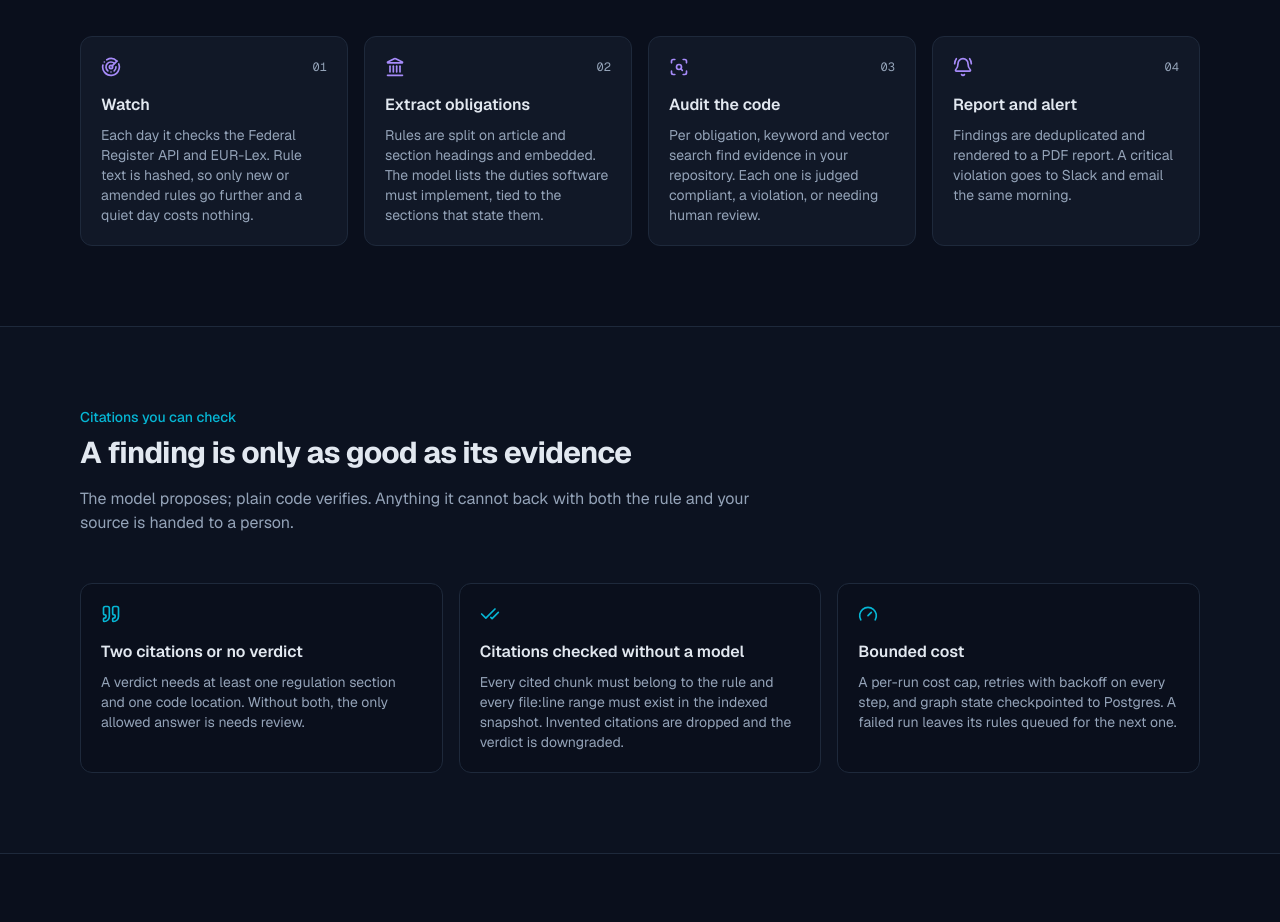
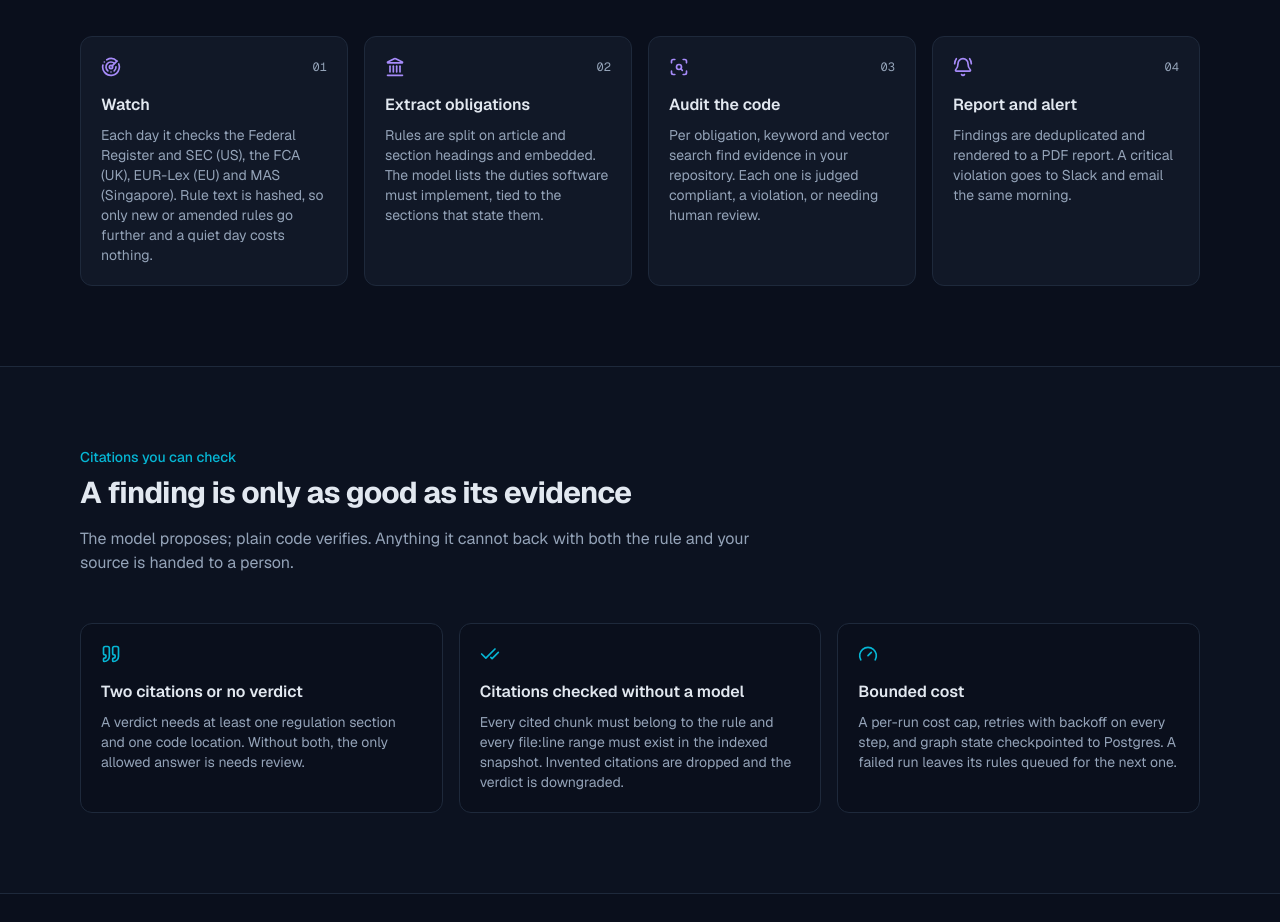
Before and after one commit to gengirish/compliance-sentinel, a Next.js app in the folder web/: page / in a window 1280 px wide. Shown: the part 940-1862 px from the top of the page. Built offline with nearby package versions, Linux system fonts and the light colour scheme.

Commit message:
Auto-commit: 2026-10-26 20:56

```diff
--- a/web/src/app/(dashboard)/rules/page.tsx
+++ b/web/src/app/(dashboard)/rules/page.tsx
@@ -15,7 +15,7 @@ export default async function RulesPage() {
     <>
       <PageHeader
         title="Tracked rules"
-        description="Regulations collected from the Federal Register and EUR-Lex. A rule is re-audited when its text changes."
+        description="Regulations collected from the Federal Register, the SEC, the FCA, EUR-Lex and MAS. A rule is re-audited when its text changes."
       />
       {rules.length === 0 ? (
         <EmptyState title="No rules collected yet" />
--- a/web/src/app/page.tsx
+++ b/web/src/app/page.tsx
@@ -30,7 +30,7 @@ const STEPS = [
   {
     icon: Radar,
     title: "Watch",
-    body: "Each day it checks the Federal Register API and EUR-Lex. Rule text is hashed, so only new or amended rules go further and a quiet day costs nothing.",
+    body: "Each day it checks the Federal Register and SEC (US), the FCA (UK), EUR-Lex (EU) and MAS (Singapore). Rule text is hashed, so only new or amended rules go further and a quiet day costs nothing.",
   },
   {
     icon: Landmark,
```
Also changed, not shown: 1 other file (tests, documents, lock files or other folders).
